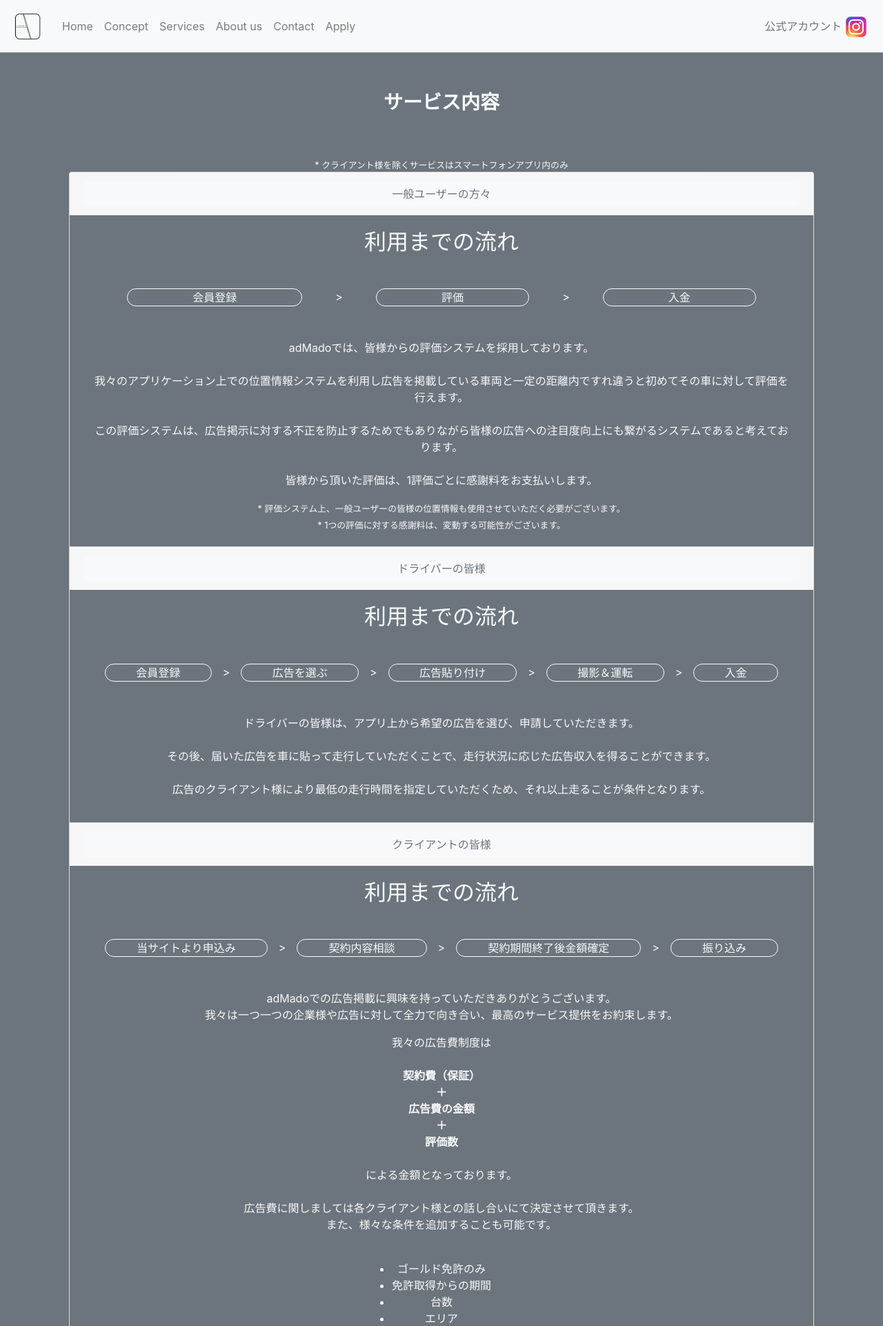
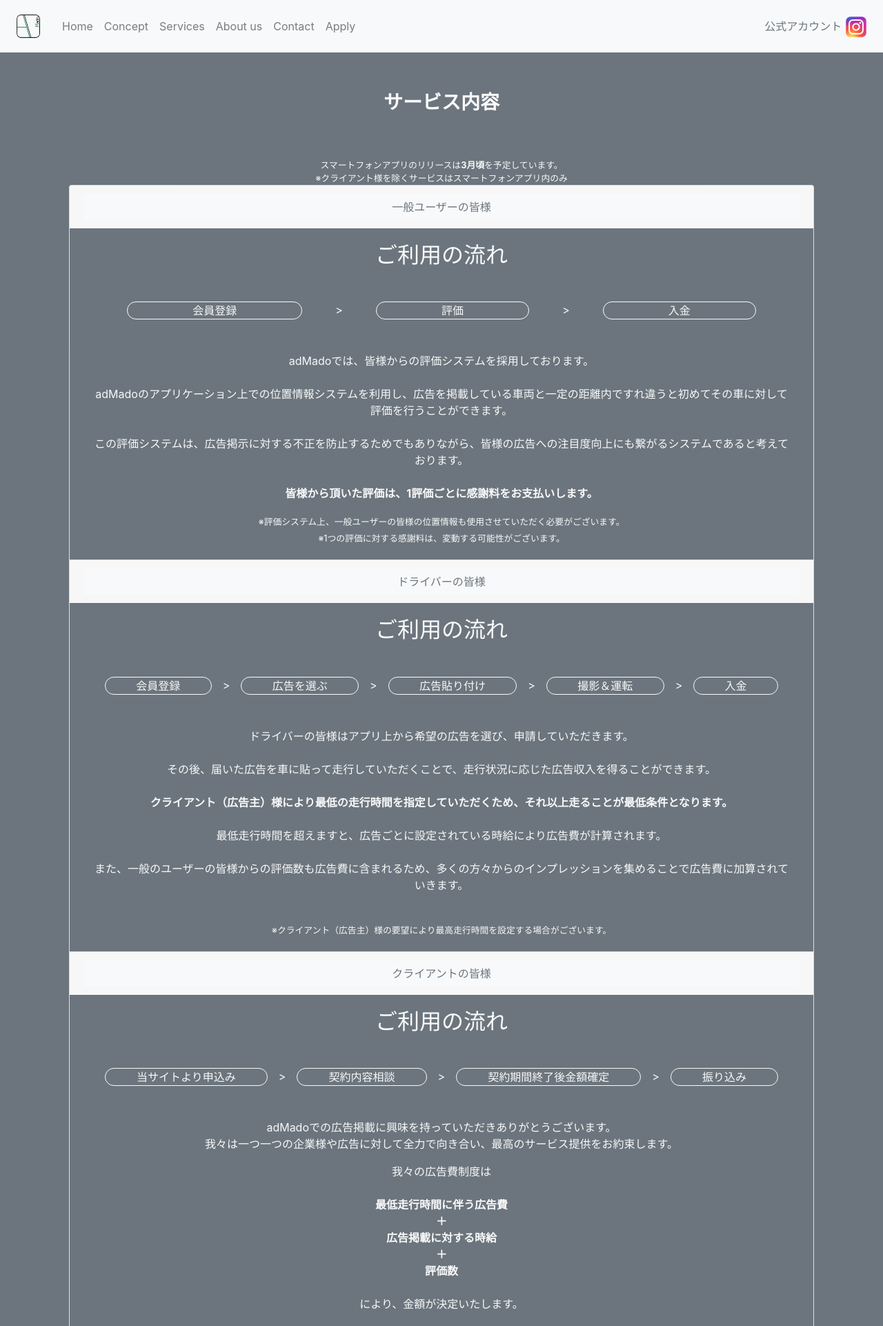
Before and after one commit to blue-hage/admado-official.com, a Flask app: page /services in a window 1280 px wide. Shown: the top 1922 px of the page at 69% size. Run offline with Flask 2, Linux system fonts and the light colour scheme.

Commit message:
front changes some

```diff
--- a/templates/layout.html
+++ b/templates/layout.html
@@ -4,7 +4,7 @@
     <title>adMado / アドマド</title>
     <meta charset="utf-8">
     <meta name="viewport" content="width=device-width, initial-scale=1.0">
-    <link rel="icon" href="{{ url_for('static', filename='imgs/favicon.ico') }}">
+    <link rel="icon" href="{{ url_for('static', filename='imgs/favicon2.ico') }}">
     <link rel="stylesheet" href="https://cdn.jsdelivr.net/npm/bootstrap@4.5.3/dist/css/bootstrap.min.css" integrity="sha384-TX8t27EcRE3e/ihU7zmQxVncDAy5uIKz4rEkgIXeMed4M0jlfIDPvg6uqKI2xXr2" crossorigin="anonymous">
     <link rel="stylesheet" href="{{ url_for('static', filename='css/style.css') }}">
   </head>
@@ -12,7 +12,7 @@
   <body class="d-flex flex-column">
     <nav class="navbar navbar-expand-lg navbar-light bg-light fixed-top">
       <a class="navbar-brand" href="/">
-        <img src= "{{ url_for('static', filename='imgs/logo.png') }}" width="50" height="50">
+        <img src= "{{ url_for('static', filename='imgs/logo2.png') }}" width="50" height="50">
       </a>
 
       <button class="navbar-toggler" type="button" data-toggle="collapse" data-target="#navbarNav" aria-controls="navbarNav" aria-expanded="false" aria-label="Toggle navigation">
--- a/templates/services.html
+++ b/templates/services.html
@@ -3,14 +3,15 @@
 {% block head %}サービス内容{% endblock %}
 
 {% block content %}
-<small>* クライアント様を除くサービスはスマートフォンアプリ内のみ</small>
+<small>スマートフォンアプリのリリースは<span class="font-weight-bold">3月頃</span>を予定しています。</small>
+<small>※クライアント様を除くサービスはスマートフォンアプリ内のみ</small>
 <div class="container">
   <div class="accordion" id="services">
     <div class="card">
       <div class="card-header" id="headingGeneral">
         <h2 class="mb-0">
           <button class="btn btn-light btn-block text-secondary" type="button" data-toggle="collapse" data-target="#general" aria-expanded="{{ aria_ge }}" aria-controls="general">
-            一般ユーザーの方々
+            一般ユーザーの皆様
           </button>
         </h2>
       </div>
@@ -18,7 +19,7 @@
       <div id="general" class="collapse {{ show_ge }}" aria-labelledby="headingGeneral" data-parent="#services">
         <div class="card-body bg-secondary">
 
-          <h2 class="mb-5" name="general">利用までの流れ</h2>
+          <h2 class="mb-5" name="general">ご利用の流れ</h2>
 
           <div class="d-flex flex-column flex-md-row justify-content-center container mb-5">
             <div class="flex-fill border border-light rounded-pill mx-md-5">会員登録</div>
@@ -32,15 +33,15 @@
             <p>
               adMadoでは、皆様からの評価システムを採用しております。<br><br>
 
-              我々のアプリケーション上での位置情報システムを利用し広告を掲載している車両と一定の距離内ですれ違うと初めてその車に対して評価を行えます。<br><br>
+              adMadoのアプリケーション上での位置情報システムを利用し、広告を掲載している車両と一定の距離内ですれ違うと初めてその車に対して評価を行うことができます。<br><br>
 
-              この評価システムは、広告掲示に対する不正を防止するためでもありながら皆様の広告への注目度向上にも繋がるシステムであると考えております。<br><br>
+              この評価システムは、広告掲示に対する不正を防止するためでもありながら、皆様の広告への注目度向上にも繋がるシステムであると考えております。<br><br>
 
-              皆様から頂いた評価は、1評価ごとに感謝料をお支払いします。
+              <span class="font-weight-bold">皆様から頂いた評価は、1評価ごとに感謝料をお支払いします。</span>
             </p>
 
-            <small>* 評価システム上、一般ユーザーの皆様の位置情報も使用させていただく必要がございます。<br></small>
-            <small>* 1つの評価に対する感謝料は、変動する可能性がございます。</small>
+            <small>※評価システム上、一般ユーザーの皆様の位置情報も使用させていただく必要がございます。<br></small>
+            <small>※1つの評価に対する感謝料は、変動する可能性がございます。</small>
           </div>
 
         </div>
@@ -59,7 +60,7 @@
       <div id="driver" class="collapse {{ show_dri }}" aria-labelledby="headingDriver" data-parent="#services">
         <div class="card-body bg-secondary">
 
-          <h2 class="mb-5" name="driver">利用までの流れ</h2>
+          <h2 class="mb-5" name="driver">ご利用の流れ</h2>
 
           <div class="d-flex flex-column flex-md-row justify-content-center container mb-5">
             <div class="flex-fill border border-light rounded-pill mx-md-3">会員登録</div>
@@ -75,12 +76,17 @@
 
           <div class="container">
             <p>
-              ドライバーの皆様は、アプリ上から希望の広告を選び、申請していただきます。<br><br>
+              ドライバーの皆様はアプリ上から希望の広告を選び、申請していただきます。<br><br>
 
               その後、届いた広告を車に貼って走行していただくことで、走行状況に応じた広告収入を得ることができます。<br><br>
 
-              広告のクライアント様により最低の走行時間を指定していただくため、それ以上走ることが条件となります。
+              <span class="font-weight-bold">クライアント（広告主）様により最低の走行時間を指定していただくため、それ以上走ることが最低条件となります。</span><br><br>
+
+              最低走行時間を超えますと、広告ごとに設定されている時給により広告費が計算されます。<br><br>
+
+              また、一般のユーザーの皆様からの評価数も広告費に含まれるため、多くの方々からのインプレッションを集めることで広告費に加算されていきます。<br><br>
             </p>
+            <small>※クライアント（広告主）様の要望により最高走行時間を設定する場合がございます。</small>
           </div>
         </div>
       </div>
@@ -98,7 +104,7 @@
       <div id="client" class="collapse {{ show_cli }}" aria-labelledby="headingClient" data-parent="#services">
         <div class="card-body bg-secondary">
 
-          <h2 class="mb-5" name="client">利用までの流れ</h2>
+          <h2 class="mb-5" name="client">ご利用の流れ</h2>
           <div class="d-flex flex-column flex-md-row justify-content-center container mb-5">
             <div class="flex-fill border border-light rounded-pill mx-md-3">当サイトより申込み</div>
             <span class="d-md-none">&or;</span><span class="d-none d-md-inline">&gt;</span>
@@ -119,14 +125,14 @@
               我々の広告費制度は<br><br>
 
               <span class="font-weight-bold">
-                契約費（保証）<br>
+                最低走行時間に伴う広告費<br>
                 ＋<br>
-                広告費の金額<br>
+                広告掲載に対する時給<br>
                 ＋<br>
                 評価数<br><br>
               </span>
 
-              による金額となっております。<br><br>
+              により、金額が決定いたします。<br><br>
 
               広告費に関しましては各クライアント様との話し合いにて決定させて頂きます。<br>
               また、様々な条件を追加することも可能です。<br><br>
@@ -141,7 +147,9 @@
             </ul>
 
             <p class="mb-5">
-              クライアントの皆様からは、出来高によって広告費をいただくシステムとなっております。
+              <span class="font-weight-bold">クライアントの皆様からは、契約期間終了と同時に確定した金額をお支払いいただきます。</span><br><br>
+
+              予算などの条件より、各クライアント（広告主）様に合ったプランをご提案させていただくことも可能です。
             </p>
           </div>
           <a href="/client">
@@ -151,5 +159,12 @@
       </div>
     </div>
   </div>
+  <h2>対応予定地域</h2>
+  <p>
+    車両広告物条例等の関係で<span class="font-weight-bold">下記の地域以外に車両の本拠地があるドライバー様に</span>現在対応予定です。<br><br>
+
+    茨城、栃木、群馬、埼玉、東京、千葉県(千葉市)、神奈川、愛知（名古屋市）、大阪府(大阪市、堺市)、兵庫、広島、熊本、宮崎、鹿児島
+  </p>
+  <small>※これらの地域は順次対応予定です。</small>
 </div>
 {% endblock %}
```
Also changed, not shown: sqltest.py (deleted, +0 -21 lines), static/imgs/favicon2.ico (added), static/imgs/logo2.png (added), 3 other files.
